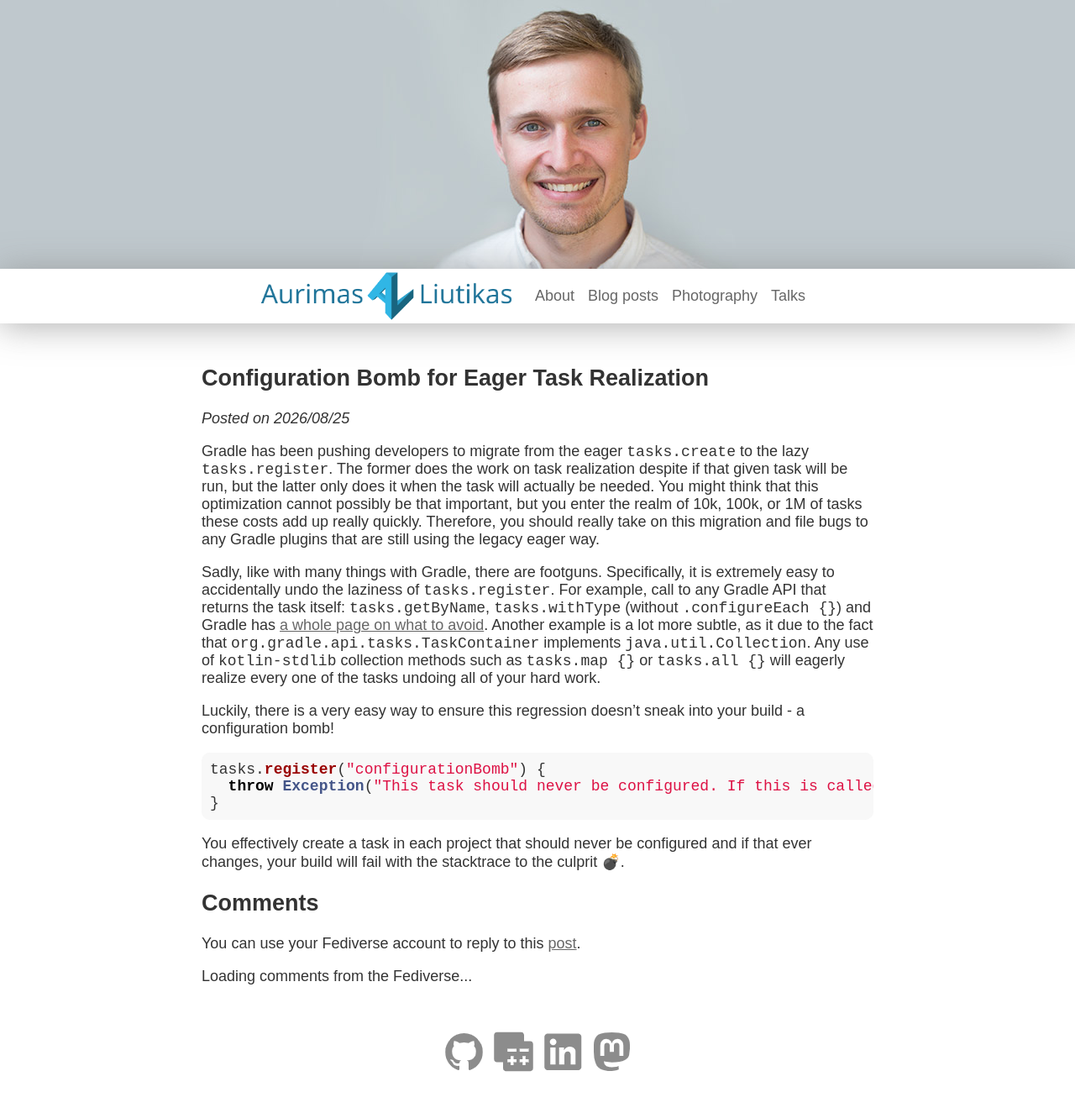
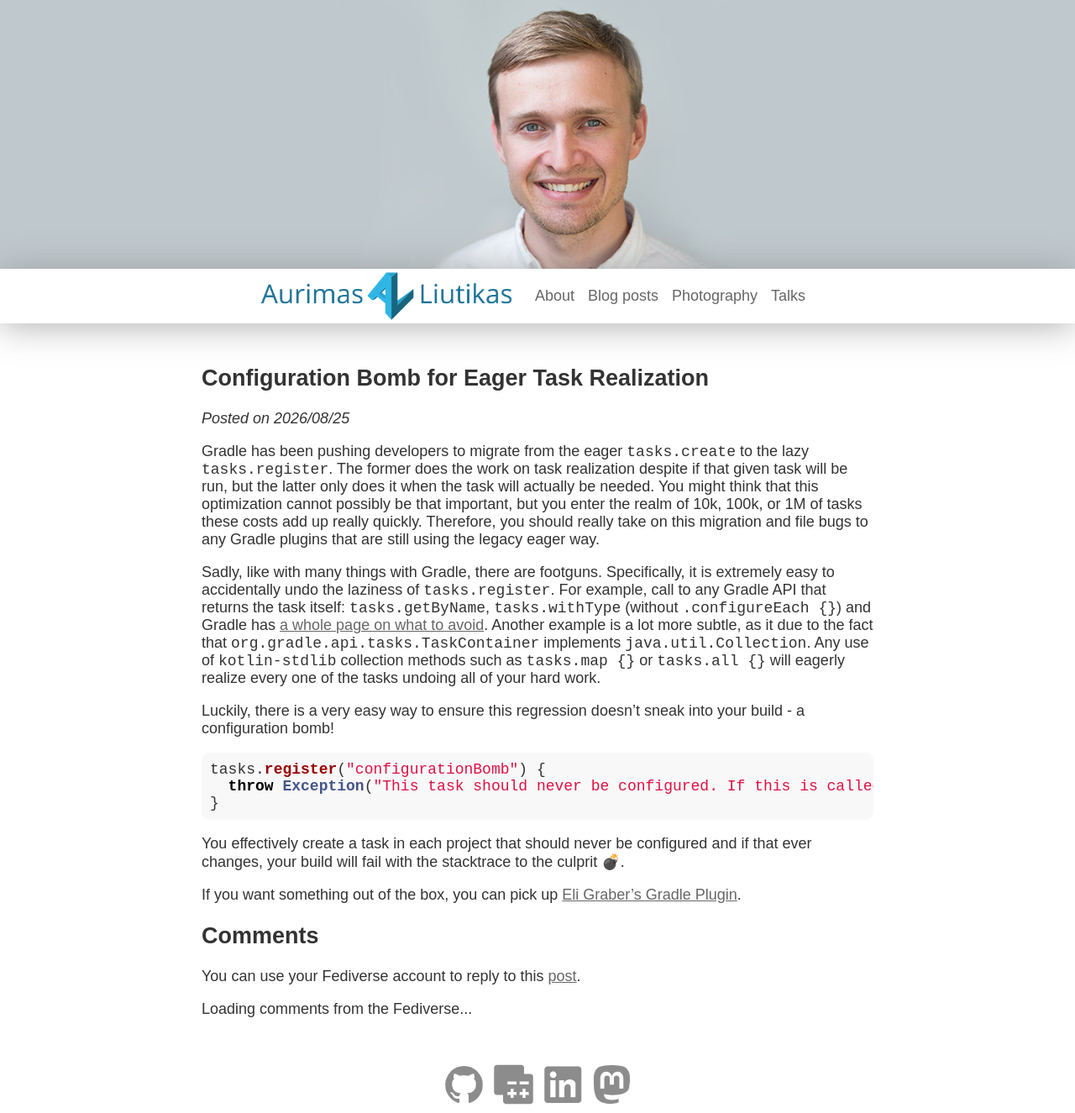
Before and after one commit to liutikas/liutikas.github.io, a Jekyll site: the page built from _posts/2026-08-25-Configuration-Bomb.md, in a window 1280 px wide. Shown: the whole page at 84% size. Built offline with Jekyll 4.4.1, drawn with Linux system fonts in a browser that asks for light colours; before the commit the page ends 1286 px from its top, so only the background shows below that.

Commit message:
Add plugin link for configuration bomb

```diff
--- a/_posts/2026-08-25-Configuration-Bomb.md
+++ b/_posts/2026-08-25-Configuration-Bomb.md
@@ -28,3 +28,5 @@ tasks.register("configurationBomb") {
 
 You effectively create a task in each project that should never be configured and if that ever changes, your build will
 fail with the stacktrace to the culprit 💣.
+
+If you want something out of the box, you can pick up [Eli Graber's Gradle Plugin](https://github.com/eygraber/gradle-config-bomb-plugin).
```
